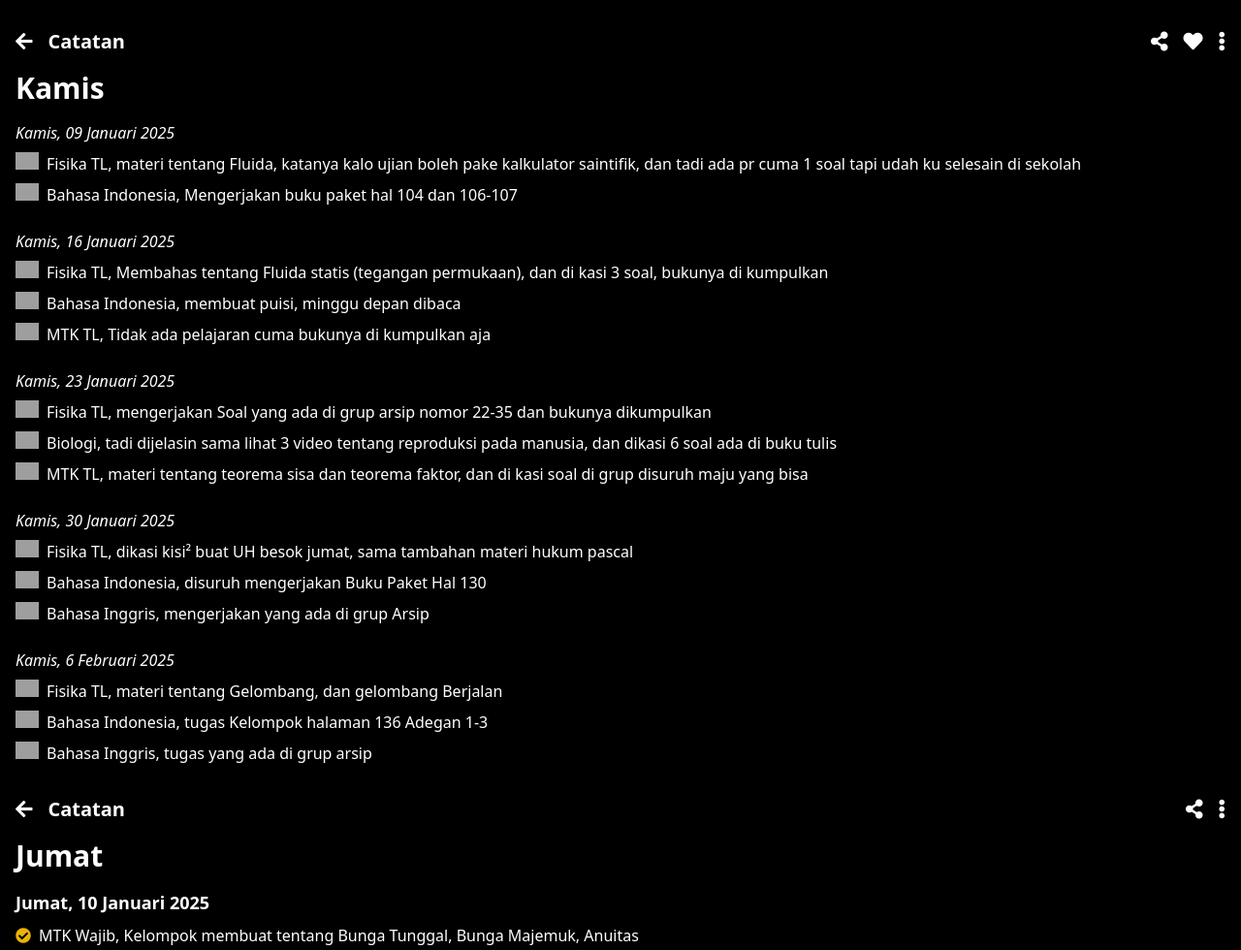
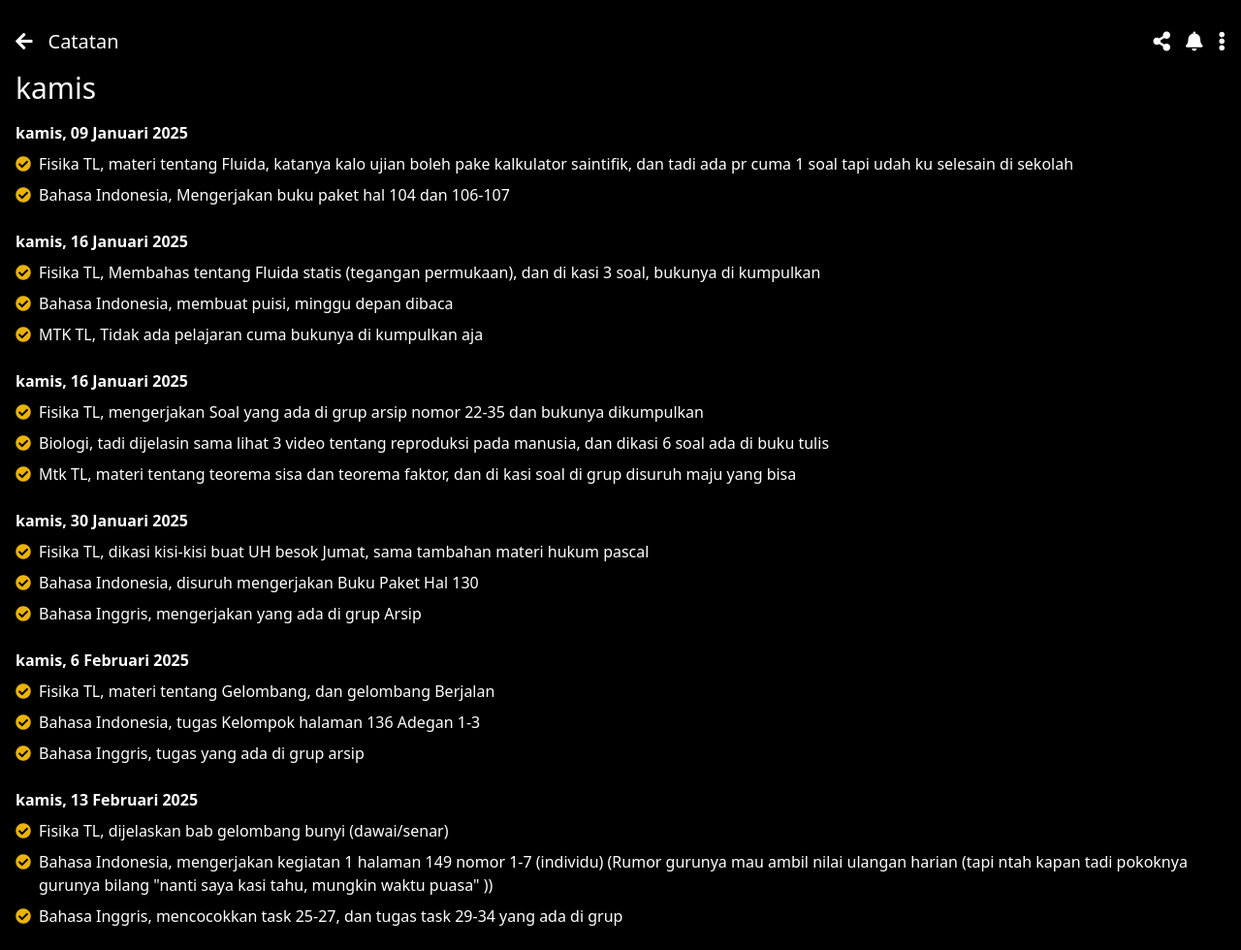
Before and after one commit to SpaceAx/XI-B, a plain HTML site: page index.html in a window 1280 px wide. Shown: the part 3261-4241 px from the top of the page at 97% size. Drawn offline with nearby package versions, Linux system fonts and the light colour scheme; grey boxes are pictures that could not be loaded.

Commit message:
Update index.html

```diff
--- a/index.html
+++ b/index.html
@@ -303,97 +303,104 @@
          </div>
       </div>
       <div class="p-4">
-         <div class="flex items-center mb-4">
-            <i class="fas fa-arrow-left text-xl"></i>
-            <h1 class="text-xl font-bold ml-4">Catatan</h1>
-            <div class="ml-auto flex space-x-4">
+         <div class="flex items-center justify-between mb-4">
+            <div class="flex items-center">
+               <i class="fas fa-arrow-left text-xl"></i>
+               <h1 class="ml-4 text-xl">Catatan</h1>
+            </div>
+            <div class="flex items-center space-x-4">
                <i class="fas fa-share-alt text-xl"></i>
-               <i class="fas fa-heart text-xl"></i>
+               <i class="fas fa-bell text-xl"></i>
                <i class="fas fa-ellipsis-v text-xl"></i>
             </div>
          </div>
-         <h2 class="text-3xl font-bold mb-4">Kamis</h2>
+         <h2 class="text-3xl mb-4">kamis</h2>
          <div class="space-y-6">
             <div>
-               <h3 class="italic mb-2">Kamis, 09 Januari 2025</h3>
-               <ul class="space-y-2">
-                  <li class="flex items-start">
-                     <img alt="Yellow checkmark icon" class="mr-2" height="24" src="https://storage.googleapis.com/a1aa/image/ule7hrBJE5UZ4gpTuSZ012fuM6vLI0TQ2gtc2NKj4Y4.jpg" width="24"/>
-                     <p>Fisika TL, materi tentang Fluida, katanya kalo ujian boleh pake kalkulator saintifik, dan tadi ada pr cuma 1 soal tapi udah ku selesain di sekolah</p>
-                  </li>
-                  <li class="flex items-start">
-                     <img alt="Yellow checkmark icon" class="mr-2" height="24" src="https://storage.googleapis.com/a1aa/image/ule7hrBJE5UZ4gpTuSZ012fuM6vLI0TQ2gtc2NKj4Y4.jpg" width="24"/>
-                     <p>Bahasa Indonesia, Mengerjakan buku paket hal 104 dan 106-107</p>
-                  </li>
-               </ul>
+               <h3 class="font-bold mb-2">kamis, 09 Januari 2025</h3>
+               <div class="flex items-start mb-2">
+                  <i class="fas fa-check-circle text-yellow-500 mt-1"></i>
+                  <p class="ml-2">Fisika TL, materi tentang Fluida, katanya kalo ujian boleh pake kalkulator saintifik, dan tadi ada pr cuma 1 soal tapi udah ku selesain di sekolah</p>
+               </div>
+               <div class="flex items-start">
+                  <i class="fas fa-check-circle text-yellow-500 mt-1"></i>
+                  <p class="ml-2">Bahasa Indonesia, Mengerjakan buku paket hal 104 dan 106-107</p>
+               </div>
             </div>
             <div>
-               <h3 class="italic mb-2">Kamis, 16 Januari 2025</h3>
-               <ul class="space-y-2">
-                  <li class="flex items-start">
-                     <img alt="Yellow checkmark icon" class="mr-2" height="24" src="https://storage.googleapis.com/a1aa/image/ule7hrBJE5UZ4gpTuSZ012fuM6vLI0TQ2gtc2NKj4Y4.jpg" width="24"/>
-                     <p>Fisika TL, Membahas tentang Fluida statis (tegangan permukaan), dan di kasi 3 soal, bukunya di kumpulkan</p>
-                  </li>
-                  <li class="flex items-start">
-                     <img alt="Yellow checkmark icon" class="mr-2" height="24" src="https://storage.googleapis.com/a1aa/image/ule7hrBJE5UZ4gpTuSZ012fuM6vLI0TQ2gtc2NKj4Y4.jpg" width="24"/>
-                     <p>Bahasa Indonesia, membuat puisi, minggu depan dibaca</p>
-                  </li>
-                  <li class="flex items-start">
-                     <img alt="Yellow checkmark icon" class="mr-2" height="24" src="https://storage.googleapis.com/a1aa/image/ule7hrBJE5UZ4gpTuSZ012fuM6vLI0TQ2gtc2NKj4Y4.jpg" width="24"/>
-                     <p>MTK TL, Tidak ada pelajaran cuma bukunya di kumpulkan aja</p>
-                  </li>
-               </ul>
+               <h3 class="font-bold mb-2">kamis, 16 Januari 2025</h3>
+               <div class="flex items-start mb-2">
+                  <i class="fas fa-check-circle text-yellow-500 mt-1"></i>
+                  <p class="ml-2">Fisika TL, Membahas tentang Fluida statis (tegangan permukaan), dan di kasi 3 soal, bukunya di kumpulkan</p>
+               </div>
+               <div class="flex items-start mb-2">
+                  <i class="fas fa-check-circle text-yellow-500 mt-1"></i>
+                  <p class="ml-2">Bahasa Indonesia, membuat puisi, minggu depan dibaca</p>
+               </div>
+               <div class="flex items-start">
+                  <i class="fas fa-check-circle text-yellow-500 mt-1"></i>
+                  <p class="ml-2">MTK TL, Tidak ada pelajaran cuma bukunya di kumpulkan aja</p>
+               </div>
             </div>
             <div>
-               <h3 class="italic mb-2">Kamis, 23 Januari 2025</h3>
-               <ul class="space-y-2">
-                  <li class="flex items-start">
-                     <img alt="Yellow checkmark icon" class="mr-2" height="24" src="https://storage.googleapis.com/a1aa/image/ule7hrBJE5UZ4gpTuSZ012fuM6vLI0TQ2gtc2NKj4Y4.jpg" width="24"/>
-                     <p>Fisika TL, mengerjakan Soal yang ada di grup arsip nomor 22-35 dan bukunya dikumpulkan</p>
-                  </li>
-                  <li class="flex items-start">
-                     <img alt="Yellow checkmark icon" class="mr-2" height="24" src="https://storage.googleapis.com/a1aa/image/ule7hrBJE5UZ4gpTuSZ012fuM6vLI0TQ2gtc2NKj4Y4.jpg" width="24"/>
-                     <p>Biologi, tadi dijelasin sama lihat 3 video tentang reproduksi pada manusia, dan dikasi 6 soal ada di buku tulis</p>
-                  </li>
-                  <li class="flex items-start">
-                     <img alt="Yellow checkmark icon" class="mr-2" height="24" src="https://storage.googleapis.com/a1aa/image/ule7hrBJE5UZ4gpTuSZ012fuM6vLI0TQ2gtc2NKj4Y4.jpg" width="24"/>
-                     <p>MTK TL, materi tentang teorema sisa dan teorema faktor, dan di kasi soal di grup disuruh maju yang bisa</p>
-                  </li>
-               </ul>
+               <h3 class="font-bold mb-2">kamis, 16 Januari 2025</h3>
+               <div class="flex items-start mb-2">
+                  <i class="fas fa-check-circle text-yellow-500 mt-1"></i>
+                  <p class="ml-2">Fisika TL, mengerjakan Soal yang ada di grup arsip nomor 22-35 dan bukunya dikumpulkan</p>
+               </div>
+               <div class="flex items-start mb-2">
+                  <i class="fas fa-check-circle text-yellow-500 mt-1"></i>
+                  <p class="ml-2">Biologi, tadi dijelasin sama lihat 3 video tentang reproduksi pada manusia, dan dikasi 6 soal ada di buku tulis</p>
+               </div>
+               <div class="flex items-start">
+                  <i class="fas fa-check-circle text-yellow-500 mt-1"></i>
+                  <p class="ml-2">Mtk TL, materi tentang teorema sisa dan teorema faktor, dan di kasi soal di grup disuruh maju yang bisa</p>
+               </div>
             </div>
             <div>
-               <h3 class="italic mb-2">Kamis, 30 Januari 2025</h3>
-               <ul class="space-y-2">
-                  <li class="flex items-start">
-                     <img alt="Yellow checkmark icon" class="mr-2" height="24" src="https://storage.googleapis.com/a1aa/image/ule7hrBJE5UZ4gpTuSZ012fuM6vLI0TQ2gtc2NKj4Y4.jpg" width="24"/>
-                     <p>Fisika TL, dikasi kisi² buat UH besok jumat, sama tambahan materi hukum pascal</p>
-                  </li>
-                  <li class="flex items-start">
-                     <img alt="Yellow checkmark icon" class="mr-2" height="24" src="https://storage.googleapis.com/a1aa/image/ule7hrBJE5UZ4gpTuSZ012fuM6vLI0TQ2gtc2NKj4Y4.jpg" width="24"/>
-                     <p>Bahasa Indonesia, disuruh mengerjakan Buku Paket Hal 130</p>
-                  </li>
-                  <li class="flex items-start">
-                     <img alt="Yellow checkmark icon" class="mr-2" height="24" src="https://storage.googleapis.com/a1aa/image/ule7hrBJE5UZ4gpTuSZ012fuM6vLI0TQ2gtc2NKj4Y4.jpg" width="24"/>
-                     <p>Bahasa Inggris, mengerjakan yang ada di grup Arsip</p>
-                  </li>
-               </ul>
+               <h3 class="font-bold mb-2">kamis, 30 Januari 2025</h3>
+               <div class="flex items-start mb-2">
+                  <i class="fas fa-check-circle text-yellow-500 mt-1"></i>
+                  <p class="ml-2">Fisika TL, dikasi kisi-kisi buat UH besok Jumat, sama tambahan materi hukum pascal</p>
+               </div>
+               <div class="flex items-start mb-2">
+                  <i class="fas fa-check-circle text-yellow-500 mt-1"></i>
+                  <p class="ml-2">Bahasa Indonesia, disuruh mengerjakan Buku Paket Hal 130</p>
+               </div>
+               <div class="flex items-start">
+                  <i class="fas fa-check-circle text-yellow-500 mt-1"></i>
+                  <p class="ml-2">Bahasa Inggris, mengerjakan yang ada di grup Arsip</p>
+               </div>
             </div>
             <div>
-               <h3 class="italic mb-2">Kamis, 6 Februari 2025</h3>
-               <ul class="space-y-2">
-                  <li class="flex items-start">
-                     <img alt="Yellow checkmark icon" class="mr-2" height="24" src="https://storage.googleapis.com/a1aa/image/ule7hrBJE5UZ4gpTuSZ012fuM6vLI0TQ2gtc2NKj4Y4.jpg" width="24"/>
-                     <p>Fisika TL, materi tentang Gelombang, dan gelombang Berjalan</p>
-                  </li>
-                  <li class="flex items-start">
-                     <img alt="Yellow checkmark icon" class="mr-2" height="24" src="https://storage.googleapis.com/a1aa/image/ule7hrBJE5UZ4gpTuSZ012fuM6vLI0TQ2gtc2NKj4Y4.jpg" width="24"/>
-                     <p>Bahasa Indonesia, tugas Kelompok halaman 136 Adegan 1-3</p>
-                  </li>
-                  <li class="flex items-start">
-                     <img alt="Yellow checkmark icon" class="mr-2" height="24" src="https://storage.googleapis.com/a1aa/image/ule7hrBJE5UZ4gpTuSZ012fuM6vLI0TQ2gtc2NKj4Y4.jpg" width="24"/>
-                     <p>Bahasa Inggris, tugas yang ada di grup arsip</p>
-                  </li>
-               </ul>
+               <h3 class="font-bold mb-2">kamis, 6 Februari 2025</h3>
+               <div class="flex items-start mb-2">
+                  <i class="fas fa-check-circle text-yellow-500 mt-1"></i>
+                  <p class="ml-2">Fisika TL, materi tentang Gelombang, dan gelombang Berjalan</p>
+               </div>
+               <div class="flex items-start mb-2">
+                  <i class="fas fa-check-circle text-yellow-500 mt-1"></i>
+                  <p class="ml-2">Bahasa Indonesia, tugas Kelompok halaman 136 Adegan 1-3</p>
+               </div>
+               <div class="flex items-start">
+                  <i class="fas fa-check-circle text-yellow-500 mt-1"></i>
+                  <p class="ml-2">Bahasa Inggris, tugas yang ada di grup arsip</p>
+               </div>
+            </div>
+            <div>
+               <h3 class="font-bold mb-2">kamis, 13 Februari 2025</h3>
+               <div class="flex items-start mb-2">
+                  <i class="fas fa-check-circle text-yellow-500 mt-1"></i>
+                  <p class="ml-2">Fisika TL, dijelaskan bab gelombang bunyi (dawai/senar)</p>
+               </div>
+               <div class="flex items-start mb-2">
+                  <i class="fas fa-check-circle text-yellow-500 mt-1"></i>
+                  <p class="ml-2">Bahasa Indonesia, mengerjakan kegiatan 1 halaman 149 nomor 1-7 (individu) (Rumor gurunya mau ambil nilai ulangan harian (tapi ntah kapan tadi pokoknya gurunya bilang "nanti saya kasi tahu, mungkin waktu puasa" ))</p>
+               </div>
+               <div class="flex items-start">
+                  <i class="fas fa-check-circle text-yellow-500 mt-1"></i>
+                  <p class="ml-2">Bahasa Inggris, mencocokkan task 25-27, dan tugas task 29-34 yang ada di grup</p>
+               </div>
             </div>
          </div>
       </div>
@@ -494,4 +501,4 @@
          <i class="fas fa-check text-xl text-gray-500"></i>
       </div>
    </body>
-</html>
+   </html>
```
